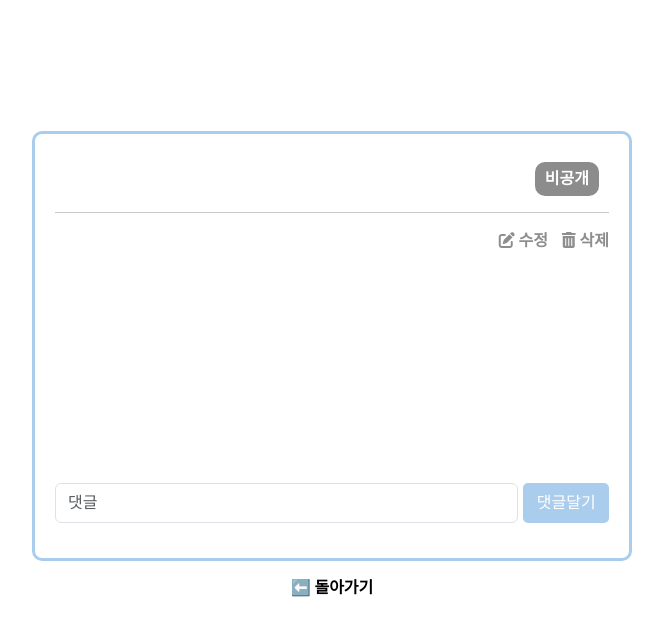
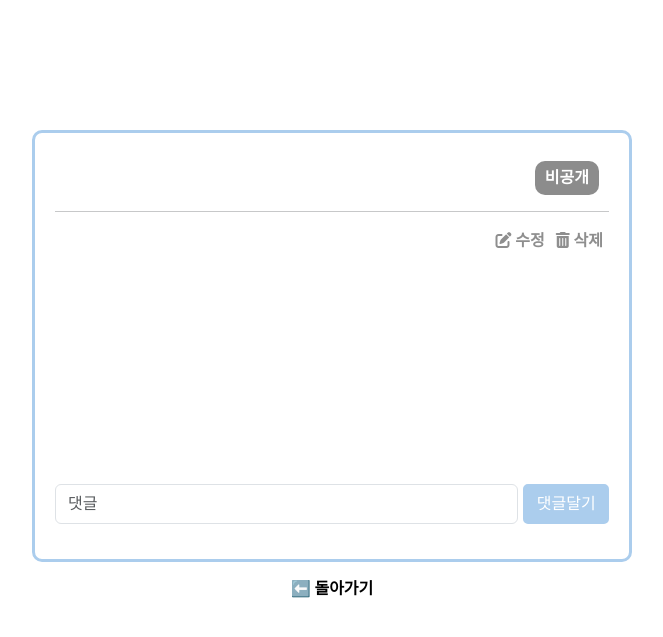
Before and after one commit to go13209/Skyful, a Django app: template posts/templates/posts/detail.html in a window 1280 px wide. Shown: the part 70-707 px from the top of the page, without its empty margins (308-971 px from the left). Run offline with Django 3.2, Linux system fonts and the light colour scheme; the template is opened without the code that fills it: values that come from a table or form of the project are taken from there, others are empty; some libraries are stand-ins or nearby versions.

Commit message:
[STYLE] posts detail template

```diff
--- a/posts/templates/posts/detail.html
+++ b/posts/templates/posts/detail.html
@@ -19,8 +19,11 @@
       </div>
       <hr>
       <div class="post-buttons">
-        <a href="{% url "posts:update" post.pk %}"><i class="fa-solid fa-pen-to-square"></i> 수정</a>
-        <a href="{% url "posts:delete" post.pk %}"><i class="fa-solid fa-trash-can"></i> 삭제</a>
+        <a class="update-button" href="{% url "posts:update" post.pk %}"><i class="fa-solid fa-pen-to-square"></i> 수정</a>
+        <form class="delete-form" action="{% url "posts:delete" post.pk %}" method="POST">
+          {% csrf_token %}
+          <button type="submit"><i class="fa-solid fa-trash-can"></i> 삭제</button>
+        </form>
       </div>
       <div class="post-content">
         {{ post.content }}
@@ -46,7 +49,7 @@
         </div>
       {% endif %}
 
-      <div class="comment-box">
+      <div class="comment-writing-box">
         <form method="post" action="{% url "posts:comment_create" post.pk %}">
           {% csrf_token %}
           <div class="comment-content-box">
@@ -56,18 +59,19 @@
         </form>
       </div>
 
-      {% if post.comment_set.count > 0 %}
+      {% if comments.count > 0 %}
         <div class="accordion accordion-flush" id="accordionExample">
           <div class="accordion-item">
             <h2 class="accordion-header">
               <button class="accordion-button" type="button" data-bs-toggle="collapse" data-bs-target="#collapseOne" aria-expanded="true" aria-controls="collapseOne">
-                댓글({{ post.comment_set.count }})
+                댓글({{ comments.count }})
               </button>
             </h2>
 
-            {% for comment in post.comment_set.all %}
+            {% for comment in comments %}
               <div id="collapseOne" class="accordion-collapse collapse">
                 <div class="accordion-body">
+                  <div class="comment-box">
                     <div class="comment-writer-info">
                       {% if comment.user.profile_img %}
                         <img src="{{ comment.user.profile_img.url }}" alt="프로필 이미지">
@@ -77,6 +81,14 @@
                       <div>
                         <div>{{ comment.user.nickname }}</div>
                         <div class="comment-date">{{ comment.created_at|date:"Y-m-d, f" }}</div>
+                      </div>
+                    </div>
+                    <div class="comment-buttons">
+                      <a class="update-button" href=""><i class="fa-solid fa-pen-to-square"></i> 수정</a>
+                      <form class="delete-form" action="{% url "posts:comment_delete" post.pk comment.pk %}" method="POST">
+                        {% csrf_token %}
+                        <button><i class="fa-solid fa-trash-can"></i> 삭제</button>
+                      </form>
                     </div>
                   </div>
                   <div class="comment-content">
--- a/static/css/detail.css
+++ b/static/css/detail.css
@@ -40,14 +40,25 @@
   margin-left: 10px;
 }
 
-.post-buttons {
+.post-buttons,
+.comment-buttons {
   text-align: right;
+  display: flex;
+  justify-content: right;
+  align-items: center;
 }
 
-.post-buttons a {
+.update-button {
   color: #8e8e8e;
   text-decoration-line: none;
-  margin-left: 10px;
+  margin-right: 5px;
+}
+
+.delete-form button {
+  color: #8e8e8e;
+  font-weight: bold;
+  background-color: transparent;
+  border: 0;
 }
 
 .post-content {
@@ -72,7 +83,7 @@
   width: 100%;
 }
 
-.comment-box form {
+.comment-writing-box form {
   margin: 15px 0;
 }
 
@@ -80,7 +91,7 @@
   display: flex;
 }
 
-.comment-box button {
+.comment-writing-box button {
   width: 100px;
   color: white;
   background-color: #abcded;
@@ -101,6 +112,11 @@
 
 .accordion-button:focus {
   border-color: #abcded;
+}
+
+.comment-box {
+  display: flex;
+  justify-content: space-between;
 }
 
 .comment-writer-info {
```
Lines whose indentation alone changed are shown as unchanged.
